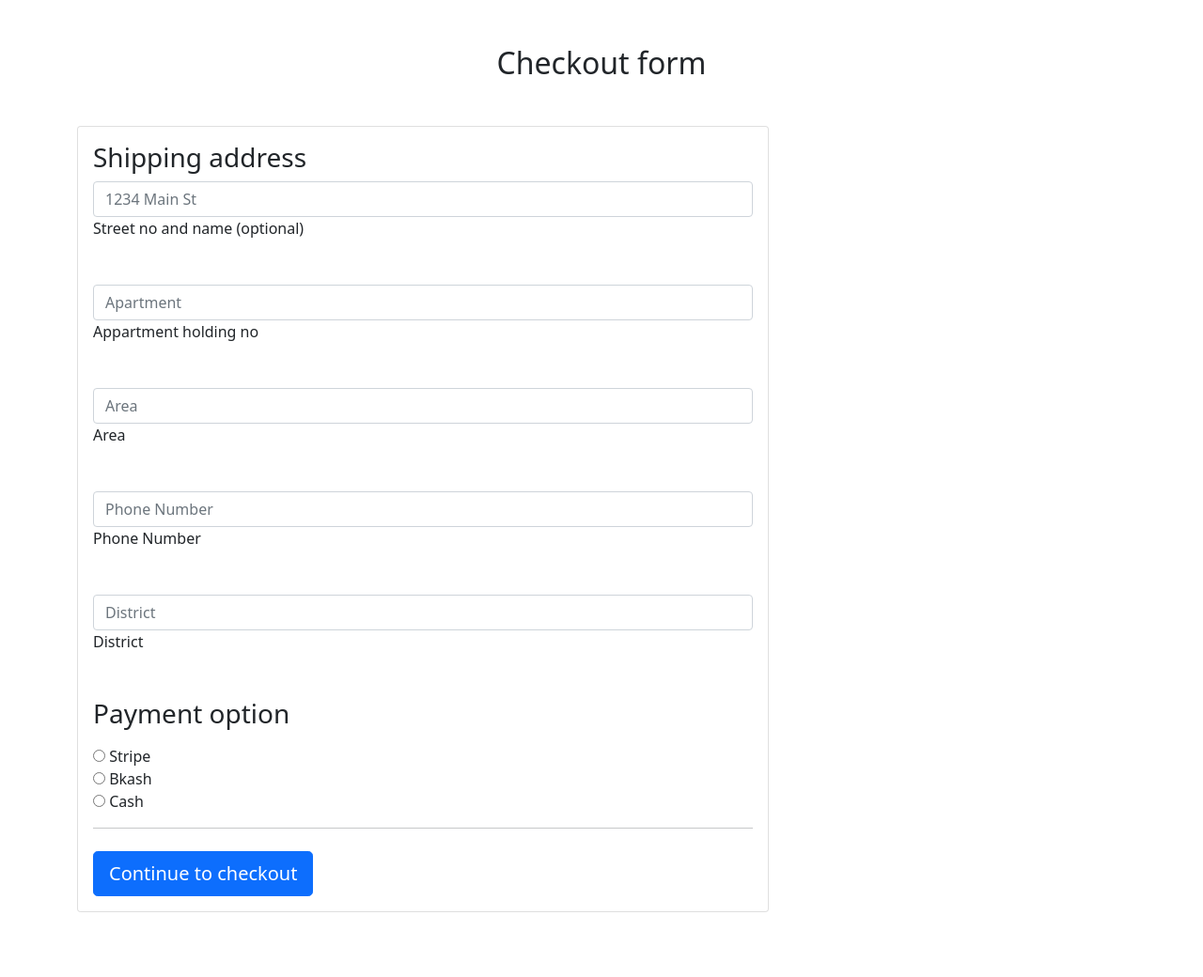
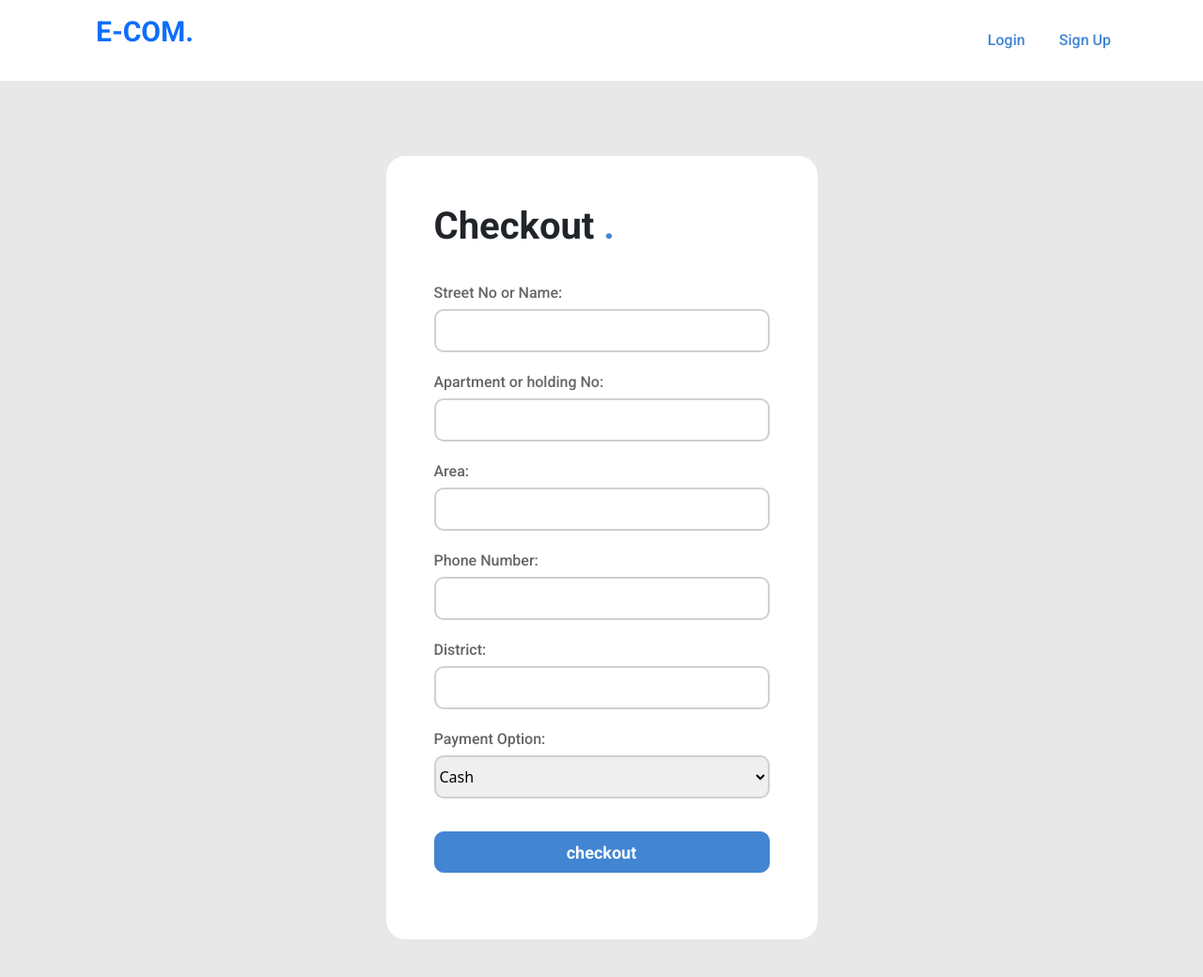
Before and after one commit to the0therguy/cse411_project, a Django app: page /checkout/ in a window 1280 px wide. Shown: the whole page at 94% size. Before the commit the page ends 971 px from the top, so only its background shows below. Run offline with Django 3.2, Linux system fonts and the light colour scheme.

Commit message:
completed checkout view....

```diff
--- a/shop/templates/shop/checkout.html
+++ b/shop/templates/shop/checkout.html
@@ -5,85 +5,188 @@
     <title>Checkout</title>
     <link href="https://cdn.jsdelivr.net/npm/bootstrap@5.0.0-beta3/dist/css/bootstrap.min.css" rel="stylesheet"
           integrity="sha384-eOJMYsd53ii+scO/bJGFsiCZc+5NDVN2yr8+0RDqr0Ql0h+rP48ckxlpbzKgwra6" crossorigin="anonymous">
+    <link rel="preconnect" href="https://fonts.gstatic.com">
+    <link href="https://fonts.googleapis.com/css2?family=Roboto:wght@400;500;700&display=swap" rel="stylesheet">
+    <style>
+        .nav-link {
+            display: inline-block;
+            line-height: 54px;
+            color: #4185d3;
+            font-family: 'Roboto';
+            text-transform: capitalize;
+            font-weight: 500;
+            font-size: 16px;
+        }
+
+        .nav {
+            text-align: right;
+        }
+
+        .main-content {
+            background: #e8e8e8;
+            padding: 40px;
+            min-height: calc(100vh - 70px);
+        }
+
+        .login-form {
+            min-height: 500px;
+            width: 459px;
+            margin-left: auto;
+            background: #fff;
+            margin-right: auto;
+            margin-top: 40px;
+            padding: 50px;
+            border: 1px solid #fff;
+            border-radius: 20px;
+        }
+
+        .login-header-text {
+            font-family: 'Roboto';
+            font-size: 40px;
+            font-weight: 700;
+            margin-bottom: 30px;
+        }
+
+        .login-header-span {
+            color: #4185d3;
+            font-size: 40px;
+        }
+
+        .login-form-label {
+            font-family: 'Roboto';
+            font-weight: 500;
+            margin-top: 5px;
+            margin-bottom: 5px;
+            color: #656565;
+        }
+
+        .login-form-section {
+            margin-bottom: 15px;
+        }
+
+        .login-form-input {
+            height: 46px;
+            border-radius: 10px;
+            border: 2px solid #d0d0d0;
+        }
+
+        .login-form-button {
+            margin-bottom: 20px;
+            margin-top: 20px;
+            width: 100%;
+            height: 44px;
+            border: 1px solid #4185d3;
+            background: #4185d3;
+            border-radius: 10px;
+            color: #fff;
+            font-family: 'Roboto';
+            font-weight: 700;
+            font-size: 18px;
+        }
+    </style>
 </head>
 <body>
-{% block content %}
 
-<main>
-    <div class="container wow fadeIn">
-        <h2 class="my-5 h2 text-center">Checkout form</h2>
+<div class="boxes">
+    <!-- Header Start  -->
+    <div class="container">
         <div class="row">
-            <div class="col-md-8 mb-4">
-                <div class="card">
-                    <form method="POST" class="card-body">
+            <div class="col-md-4">
+                <!-- logo -->
+                <div style="height: 70px; display: inline-block;">
+                    <h2 style="font-family: Roboto; font-weight: 700; font-size: 30px; color: rgb(65, 133, 211); line-height:68px; padding-left: 20px;">
+                        <a href="{% url 'home' %}" style="text-decoration:none;">E-COM.</a>
+                    </h2>
+                </div>
+            </div>
+            <div class="col-md-8">
+                <div class="navbar" style="display:block; width: 100%; text-align: right">
+                    {% if request.user.is_authenticated %}
+                    <a class="nav-link" href="{% url 'profile' %}">Profile</a>
+
+                    <a class="nav-link" href="{% url 'order_summary' %}">Cart</a>
+
+                    <a class="nav-link" href="{% url 'logout' %}">Log Out</a>
+                    {% else %}
+                    <a class="nav-link" href="{% url 'login' %}">Login</a>
+
+                    <a class="nav-link" href="{% url 'registration' %}">Sign up</a>
+
+                    {% endif %}
+                </div>
+
+            </div>
+        </div>
+    </div>
+    <!-- Header End -->
+
+    <div class="container-fluid main-content">
+        <div class="row">
+            <div class="col-12">
+                <div class="login-form">
+
+                    <div class="login-form-header">
+                        <h2 class="login-header-text">Checkout <span class="login-header-span">.</span></h2>
+                    </div>
+
+                    <form method="post">
                         {% csrf_token %}
 
-                        <h3>Shipping address</h3>
-
-                        <div class='hideable_shipping_form'>
-
-                            <div class="md-form mb-5">
-                                <input type='text' placeholder='1234 Main St' id='shipping_address'
-                                       name='shipping_address' class='form-control'/>
-                                <label for="shipping_address" class="">Street no and name (optional)</label>
-                            </div>
-
-                            <div class="md-form mb-5">
-                                <input type='text' placeholder='Apartment' id='shipping_address2'
-                                       name='shipping_address2' class='form-control'/>
-                                <label for="shipping_address2" class="">Appartment holding no</label>
-                            </div>
-
-                            <div class="md-form mb-5">
-                                <input type='text' placeholder='Area' id='shipping_address3'
-                                       name='shipping_address2' class='form-control'/>
-                                <label for="shipping_address2" class="">Area</label>
-                            </div>
-
-                            <div class="md-form mb-5">
-                                <input type='text' placeholder='Phone Number' id='shipping_address4'
-                                       name='shipping_address2' class='form-control'/>
-                                <label for="shipping_address2" class="">Phone Number</label>
-                            </div>
-
-                            <div class="md-form mb-5">
-                                <input type='text' placeholder='District' id='shipping_address5'
-                                       name='shipping_address2' class='form-control'/>
-                                <label for="shipping_address2" class="">District</label>
-                            </div>
-
-
+                        <div class="form-group login-form-section">
+                            <label class="login-form-label">Street No or Name: </label>
+                            <input class="form-control login-form-input" type="text" name="street">
                         </div>
 
+                        <div class="form-group login-form-section">
+                            <label class="login-form-label">Apartment or holding No: </label>
+                            <input class="form-control login-form-input" type="text" name="apartment">
+                        </div>
 
-                        <h3>Payment option</h3>
+                        <div class="form-group login-form-section">
+                            <label class="login-form-label">Area: </label>
+                            <input class="form-control login-form-input" type="text" name="area">
+                        </div>
 
-                        <div class="d-block my-3">
-                            {% for value, name in form.fields.payment_options.choices %}
-                            <div class="custom-control custom-radio">
-                                <input id="{{ name }}" name="payment_option" value="{{ value }}" type="radio"
-                                       class="custom-control-input" required>
-                                <label class="custom-control-label" for="{{ name }}">{{ name }}</label>
-                            </div>
+                        <div class="form-group login-form-section">
+                            <label class="login-form-label">Phone Number: </label>
+                            <input class="form-control login-form-input" type="text"
+                                   name="phone_number">
+                        </div>
+
+                        <div class="form-group login-form-section">
+                            <label class="login-form-label">District: </label>
+                            <input class="form-control login-form-input" type="text" name="district">
+                        </div>
+
+                        <div class='form-group login-form-section'>
+                            <label class="login-form-label" for="payment-option">Payment Option: </label>
+                            <select name="payment-option" class="login-form-input" style="width: 100%">
+                                <option value="cash">Cash</option>
+                                <option value="card">Card</option>
+                                <option value="bkash">Bkash</option>
+                            </select>
+                        </div>
+
+                        <div style="margin-top: 10px;">
+                            {% for message in messages %}
+                            <h3 style="color: red; font-family: Roboto; font-size: 16px;font-weight: 400;">{{ message
+                                }}</h3>
                             {% endfor %}
                         </div>
 
-                        <hr class="mb-4">
-                        <button class="btn btn-primary btn-lg btn-block" type="submit">Continue to checkout</button>
+                        <input class="button login-form-button" type="submit" value="checkout">
 
                     </form>
 
                 </div>
 
-
             </div>
+        </div>
+    </div>
 
 
-        </div>
+</div>
 
-    </div>
-</main>
 
-{% endblock content %}
 </body>
 </html>
--- a/shop/urls.py
+++ b/shop/urls.py
@@ -24,6 +24,6 @@ urlpatterns = [
     path('remove-from-cart/<int:id>/', views.remove_from_cart, name='remove_from_cart'),
     path('remove-full/<int:id>/', views.remove_full_product_from_cart, name='remove_full_product_from_cart'),
     path('order-summary/', views.order_summary, name='order_summary'),
-    path('checkout/', views.CheckoutView.as_view(), name='checkout'),
     path('profile/', views.profile, name='profile'),
+    path('checkout/', views.checkout, name='checkout'),
 ]
--- a/shop/views.py
+++ b/shop/views.py
@@ -3,11 +3,9 @@ from datetime import date
 from django.contrib import messages
 from django.contrib.auth.models import auth
 from django.contrib.auth.views import PasswordChangeView
-from django.core.exceptions import ObjectDoesNotExist
 from django.http import HttpResponse
 from django.shortcuts import render, redirect, get_object_or_404
 from django.urls import reverse_lazy
-from django.views.generic import View
 
 from .forms import *
 
@@ -34,7 +32,6 @@ def registration(request):
         l_name = request.POST['last_name']
         username = request.POST['username']
         email = request.POST['email']
-        phone_number = request.POST['phone_number']
         sex = request.POST['sex']
         password1 = request.POST['password1']
         password2 = request.POST['password2']
@@ -189,48 +186,6 @@ def order_summary(request):
     return render(request, 'shop/order_summary.html', context=context)
 
 
-class CheckoutView(View):
-    def get(self, *args, **kwargs):
-        form = CheckoutForm()
-        context = {
-            'form': form,
-        }
-        return render(self.request, 'shop/checkout.html', context=context)
-
-    def post(self, *args, **kwargs):
-        form = CheckoutForm(self.request.POST or None)
-        try:
-            order = Order.objects.get(customer=Customer.objects.get(id=1), ordered=False)
-            if form.is_valid():
-                street_address = form.cleaned_data.get('street_address')
-                apartment_address = form.cleaned_data.get('apartment_address')
-                phone_number = form.cleaned_data.get('phone_number')
-                area = form.cleaned_data.get('area')
-                district = form.cleaned_data.get('district')
-                payment_options = form.cleaned_data.get('payment_options')
-                shipping_address = Address.objects.create(**
-                                                          {'customer': Customer.objects.get(id=1),
-                                                           'phone_number': phone_number,
-                                                           'street': street_address,
-                                                           'apartment': apartment_address,
-                                                           'area': area,
-                                                           'district': district, }
-                                                          )
-                shipping_address.save()
-                order.shipping_address = shipping_address
-                order.save()
-                # if payment_options == 'C':
-                #     order.update(**{'ordered': True})
-                #     order.save()
-                #     return render(self.request, 'shop/order_confirmation.html')
-                return redirect("checkout")
-            messages.warning(self.request, "Failed checkout")
-            return redirect("checkout")
-        except ObjectDoesNotExist:
-            messages.error(self.request, "You do not have an order")
-            return redirect("checkout")
-
-
 def profile(request):
     customer = Customer.objects.get(id=1)
     user = User.objects.get(id=1)
@@ -245,3 +200,40 @@ def profile(request):
                'username': username,
                'order': order}
     return render(request, 'shop/profile.html', context=context)
+
+
+def checkout(request):
+    if request.method == 'POST':
+        street_address = request.POST.get('street')
+        apartment_address = request.POST.get('apartment')
+        phone_number = request.POST.get('phone_number')
+        area = request.POST.get('area')
+        district = request.POST.get('district')
+        payment_option = request.POST.get('payment-option')
+        if payment_option == 'cash':
+            shipping_address = Address.objects.create(**{
+                'customer': Customer.objects.get(id=1),
+                'phone_number': phone_number,
+                'street': street_address,
+                'apartment': apartment_address,
+                'area': area,
+                'district': district
+            })
+            shipping_address.save()
+            order_item = Order.objects.filter(**{'customer': Customer.objects.get(id=1), 'ordered': False})
+            payment = PaymentTable.objects.create(**{
+                'customer': Customer.objects.get(id=1),
+                'payment_option': payment_option,
+                'transaction_id': '',
+            })
+            payment.save()
+            order_item.update(**{'shipping_address': shipping_address, 'payment': payment, 'ordered': True})
+            context = {'order': order_item}
+            return render(request, 'shop/cash_payment.html', context=context)
+        else:
+            messages.info(request, "Those options are not available at this moment")
+            return redirect("checkout")
+
+    else:
+        context = {}
+        return render(request, 'shop/checkout.html', context=context)
```
Also changed, not shown: shop/templates/shop/cash_payment.html (added, +13 -0 lines).
